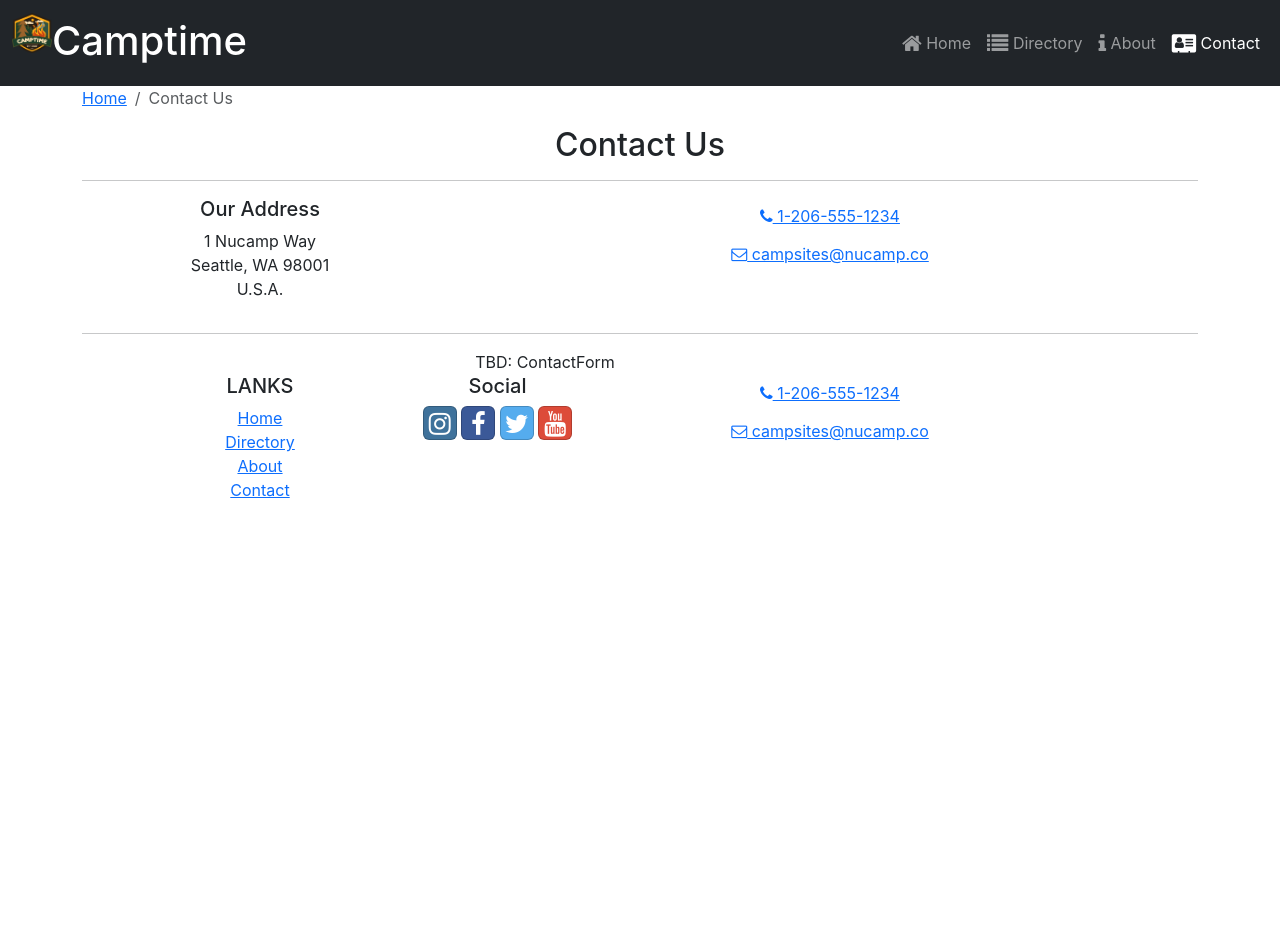
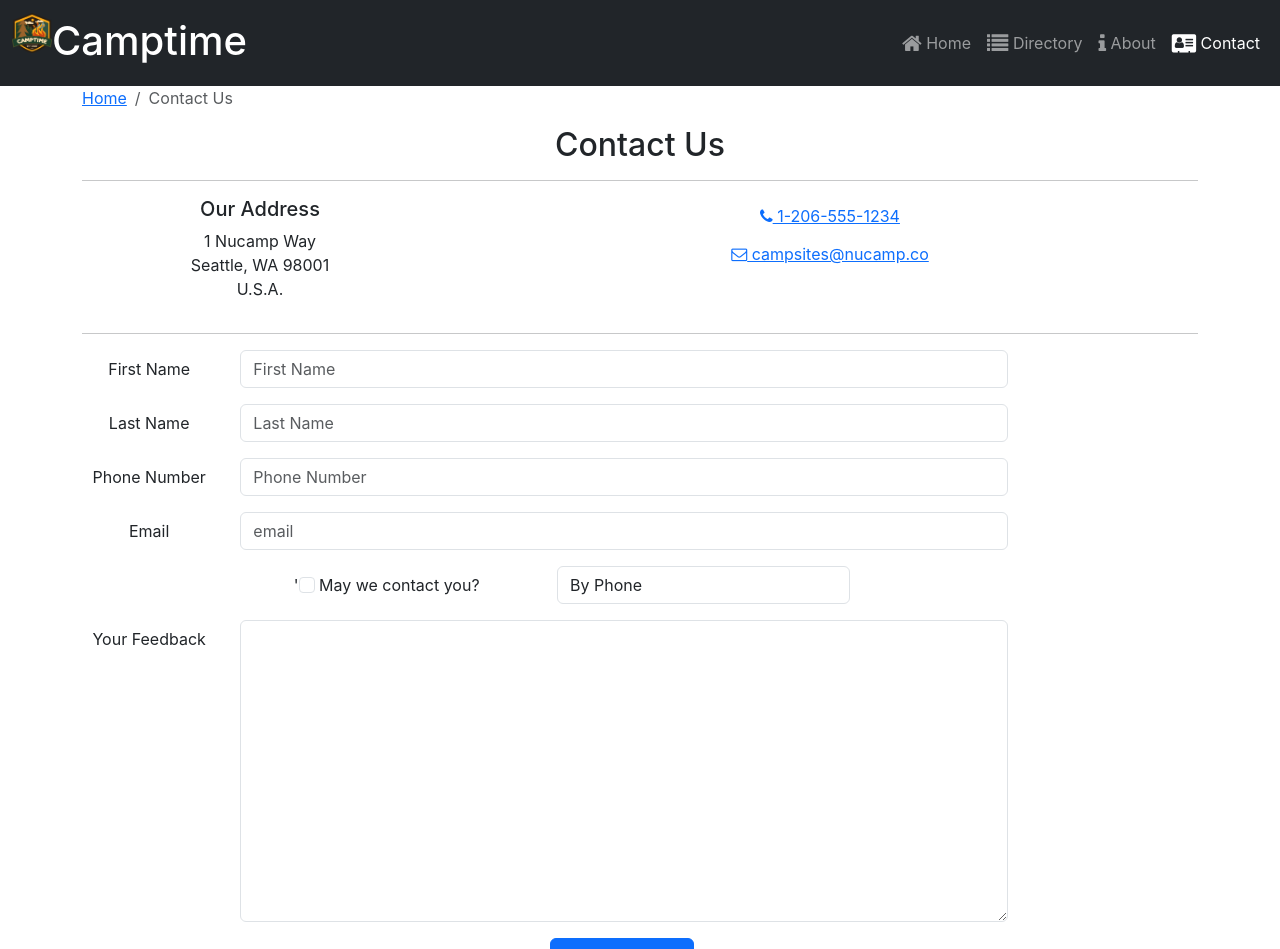
Before and after one commit to evanhill1989/Camptime, a React (Create React App) app: page /contact in a window 1280 px wide. Shown: the top 949 px of the page. Before the commit the page ends 800 px from the top, so only its background shows below. Built offline with nearby package versions, Linux system fonts and the light colour scheme.

Commit message:
ContactForm , Formik

```diff
--- a/package.json
+++ b/package.json
@@ -7,6 +7,7 @@
     "@testing-library/jest-dom": "^5.17.0",
     "@testing-library/react": "^13.4.0",
     "@testing-library/user-event": "^14.5.1",
+    "formik": "^2.4.5",
     "react": "^18.2.0",
     "react-dom": "^18.2.0",
     "react-redux": "^8.1.3",
--- /dev/null
+++ b/src/components/ContactForm.js
@@ -0,0 +1,115 @@
+import { Button, Label, Col, FormGroup } from "reactstrap";
+import { Formik, Field, Form } from "formik";
+
+const ContactForm = () => {
+  const handleSubmit = (values, { resetForm }) => {
+    console.log("form values:", values);
+    console.log("in JSON format:", JSON.stringify(values));
+    resetForm();
+  };
+
+  return (
+    <Formik
+      initialValues={{
+        firstName: "",
+        lastName: "",
+        phoneNum: "",
+        email: "",
+        agree: false,
+        contactType: "By Phone",
+        feedback: "",
+      }}
+      onSubmit={handleSubmit}
+    >
+      <Form>
+        <FormGroup row>
+          <Label htmlFor="firstName" md="2">
+            First Name
+          </Label>
+          <Col md="10">
+            <Field
+              className="form-control"
+              name="firstName"
+              placeholder="First Name"
+            />
+          </Col>
+        </FormGroup>
+        <FormGroup row>
+          <Label htmlFor="lastName" md="2">
+            Last Name
+          </Label>
+          <Col md="10">
+            <Field
+              name="lastName"
+              className="form-control"
+              placeholder="Last Name"
+            />
+          </Col>
+        </FormGroup>
+        <FormGroup row>
+          <Label htmlFor="phoneNum" md="2">
+            Phone Number
+          </Label>
+          <Col md="10">
+            <Field
+              name="phoneNum"
+              placeholder="Phone Number"
+              className="form-control"
+            />
+          </Col>
+        </FormGroup>
+        <FormGroup row>
+          <Label htmlFor="email" md="2">
+            Email
+          </Label>
+          <Col md="10">
+            <Field
+              name="email"
+              placeholder="email"
+              type="email"
+              className="form-control"
+            />
+          </Col>
+        </FormGroup>
+        <FormGroup row>
+          <Label check md={{ size: 4, offset: 2 }}>
+            '
+            <Field
+              name="agree"
+              type="checkbox"
+              className="form-check-input"
+            />{" "}
+            May we contact you?
+          </Label>
+          <Col md="4">
+            <Field className="form-control" name="contactType" as="select">
+              <option>By Phone</option>
+              <option>By Email</option>
+            </Field>
+          </Col>
+        </FormGroup>
+        <FormGroup row>
+          <Label htmlFor="feedback" md="2">
+            Your Feedback
+          </Label>
+          <Col md="10">
+            <Field
+              name="feedback"
+              as="textarea"
+              rows="12"
+              className="form-control"
+            />
+          </Col>
+        </FormGroup>
+        <Col md={{ size: 10, offset: 2 }}>
+          <Button type="submit" color="primary">
+            Send Feedback
+          </Button>
+        </Col>
+        <FormGroup row></FormGroup>
+      </Form>
+    </Formik>
+  );
+};
+
+export default ContactForm;
--- a/src/pages/ContactPage.js
+++ b/src/pages/ContactPage.js
@@ -1,5 +1,6 @@
 import { Container, Col, Row } from "reactstrap";
 import SubHeader from "../components/SubHeader";
+import ContactForm from "../components/ContactForm";
 
 const ContactPage = () => {
   return (
@@ -36,7 +37,9 @@
             <hr />
           </h2>
         </Col>
-        <Col md="10">TBD: ContactForm</Col>
+        <Col md="10">
+          <ContactForm />
+        </Col>
       </Row>
     </Container>
   );
```
Also changed, not shown: 1 other file (tests, documents, lock files or other folders).
